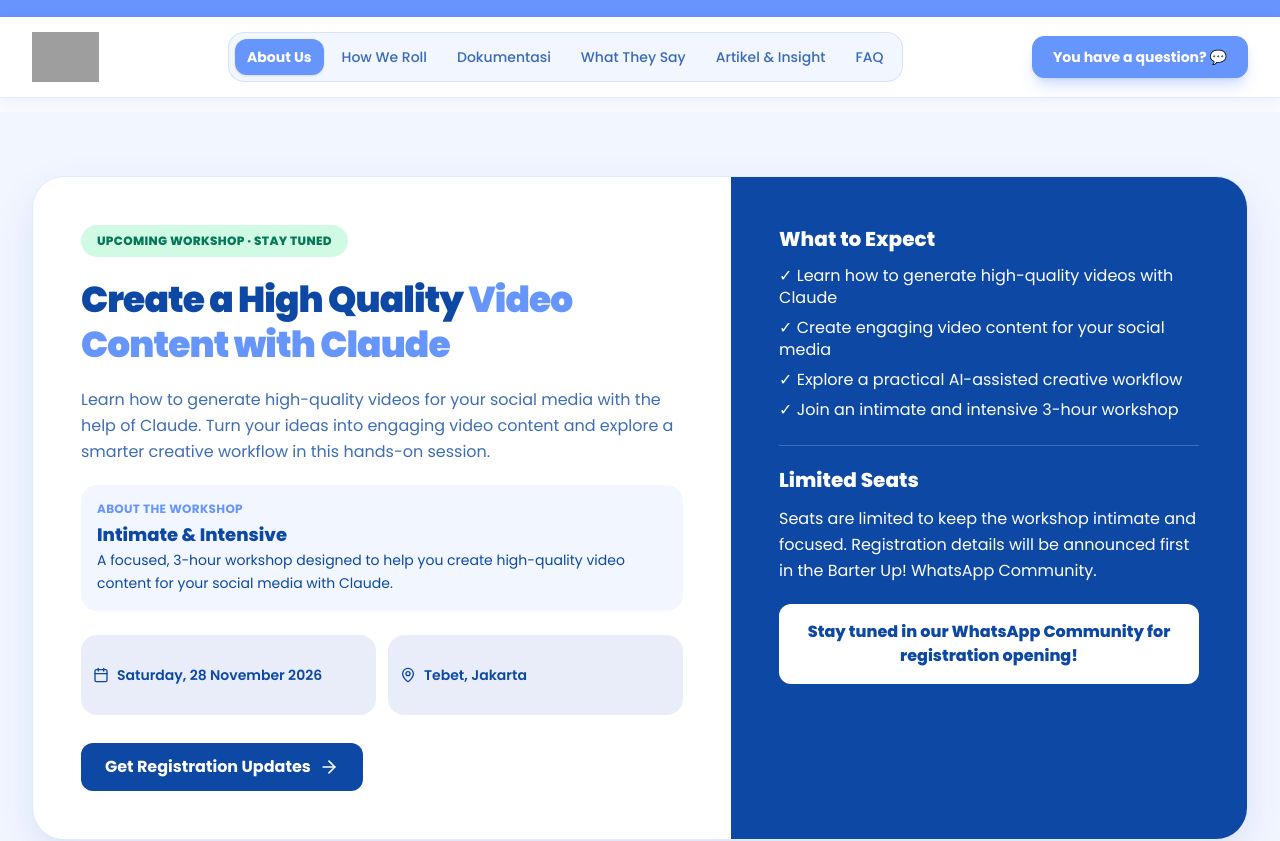
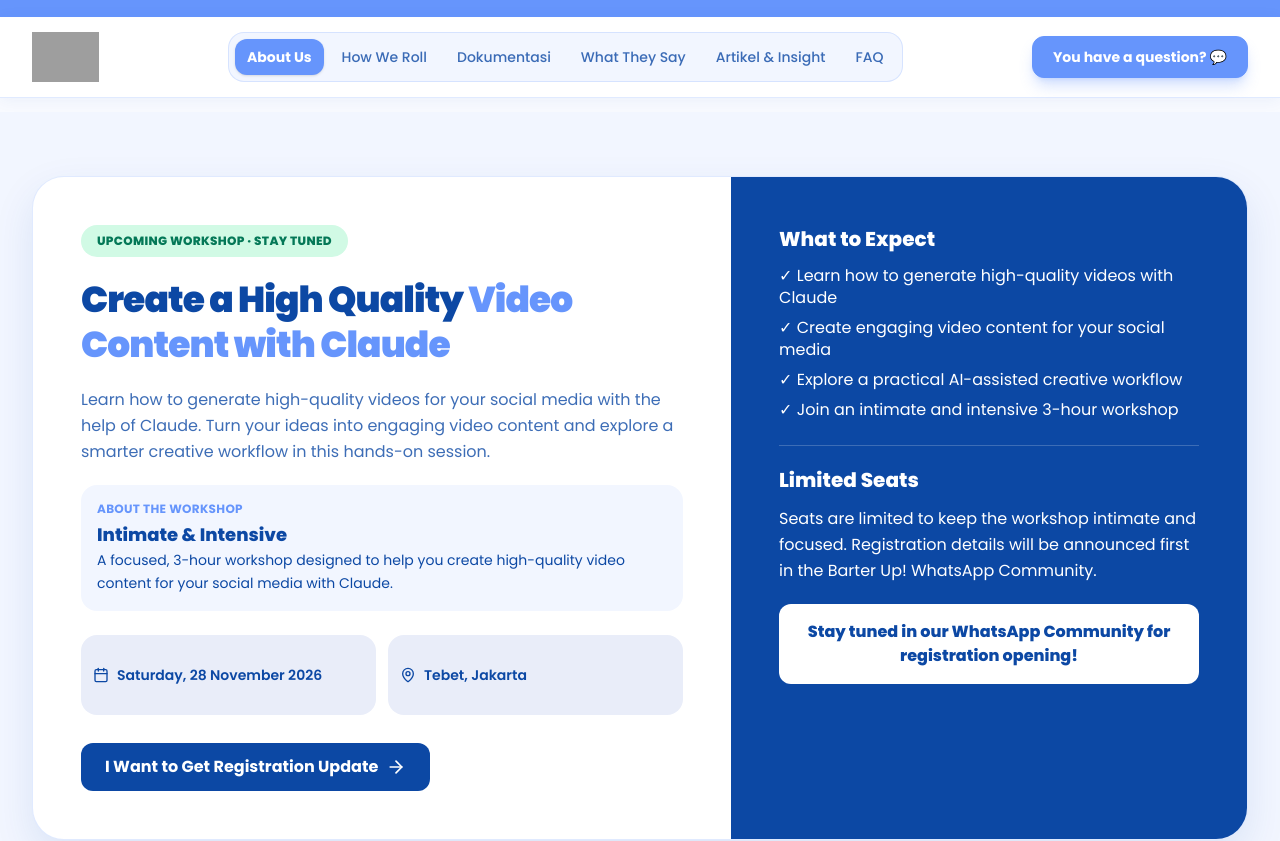
Before and after one commit to barterup-id/Website-Barter-Up-, a Next.js app: page / in a window 1280 px wide. Shown: the top 841 px of the page. Built offline with nearby package versions, Linux system fonts and the light colour scheme; grey boxes are pictures that could not be loaded.

Commit message:
content: update workshop CTA wording

```diff
--- a/app/page.tsx
+++ b/app/page.tsx
@@ -276,7 +276,7 @@ export default function Home() {
                     <span className="flex items-center gap-2 rounded-2xl bg-[#e9edf9] px-3 py-4 min-h-20"><MapPin className="w-4 h-4 shrink-0"/>Tebet, Jakarta</span>
                   </div>
                   <div className="mt-7 hidden lg:flex flex-wrap items-center gap-3">
-                    <a href="https://chat.whatsapp.com/HPLfRlYtcKFKNk6p8Qw5V0" target="_blank" rel="noopener noreferrer" className="inline-flex items-center justify-center gap-2 rounded-xl bg-[#0c48a4] text-white px-6 py-3 font-bold hover:bg-[#083779]">Get Registration Updates <ArrowRight className="w-5 h-5"/></a>
+                    <a href="https://chat.whatsapp.com/HPLfRlYtcKFKNk6p8Qw5V0" target="_blank" rel="noopener noreferrer" className="inline-flex items-center justify-center gap-2 rounded-xl bg-[#0c48a4] text-white px-6 py-3 font-bold hover:bg-[#083779]">I Want to Get Registration Update <ArrowRight className="w-5 h-5"/></a>
                   </div>
                 </div>
                 <div className="bg-[#0c48a4] text-white p-6 md:p-10 lg:p-12">
@@ -293,7 +293,7 @@ export default function Home() {
                 </div>
               </div>
               <div className="lg:hidden flex p-6 pt-2">
-                <a href="https://chat.whatsapp.com/HPLfRlYtcKFKNk6p8Qw5V0" target="_blank" rel="noopener noreferrer" className="w-full inline-flex items-center justify-center gap-2 rounded-xl bg-[#0c48a4] text-white px-6 py-3 font-bold hover:bg-[#083779]">Get Registration Updates <ArrowRight className="w-5 h-5"/></a>
+                <a href="https://chat.whatsapp.com/HPLfRlYtcKFKNk6p8Qw5V0" target="_blank" rel="noopener noreferrer" className="w-full inline-flex items-center justify-center gap-2 rounded-xl bg-[#0c48a4] text-white px-6 py-3 font-bold hover:bg-[#083779]">I Want to Get Registration Update <ArrowRight className="w-5 h-5"/></a>
               </div>
             </div>
           </section>
```
